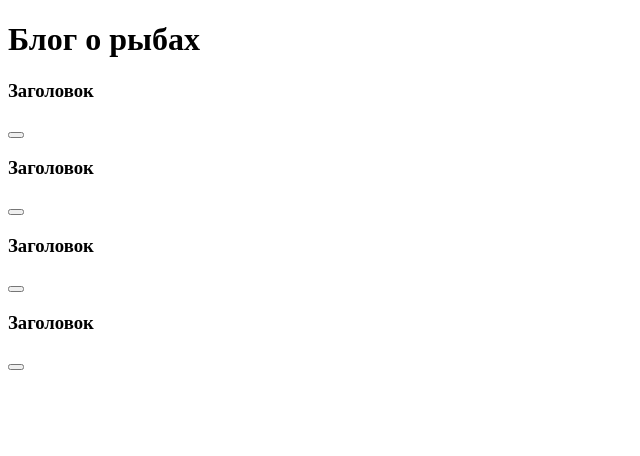
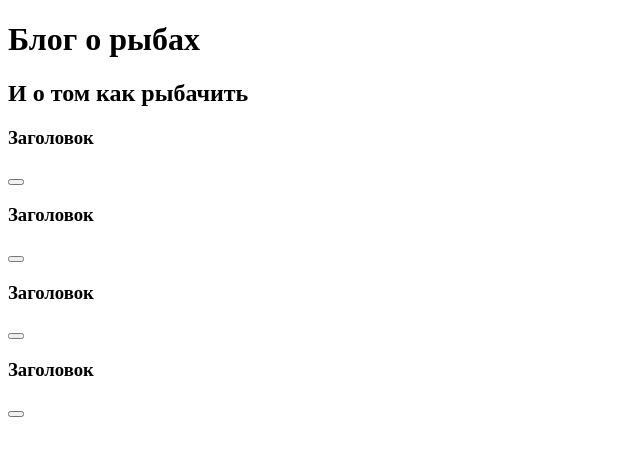
Before and after one commit to Ekaterina887788/blog, a plain HTML site: page index.html in a window 1280 px wide. Shown: the whole page, without its empty margins (0-640 px from the left). Drawn offline with Linux system fonts and the light colour scheme.

Commit message:
second commit

```diff
--- a/index.html
+++ b/index.html
@@ -10,6 +10,7 @@
 </head>
 <body>
   <h1> Блог о рыбах </h1>
+  <h2>И о том как рыбачить</h2>
 <aticle>
   <h3>Заголовок</h3>
   <p></p>
```
